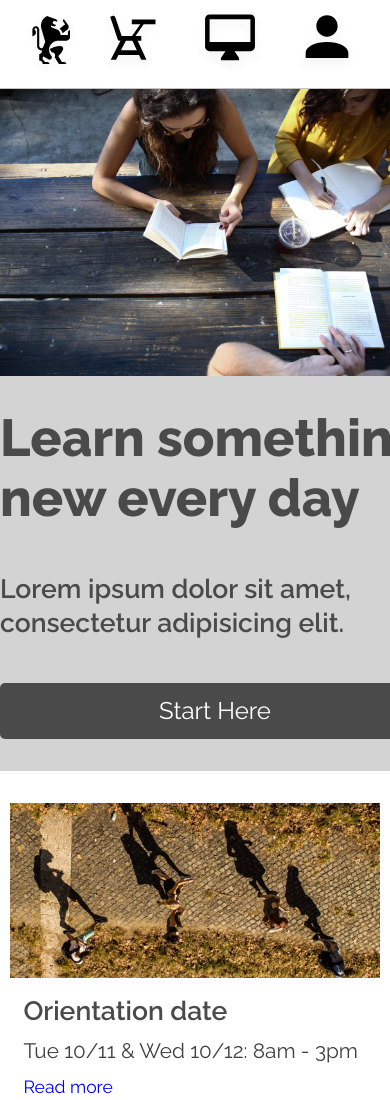
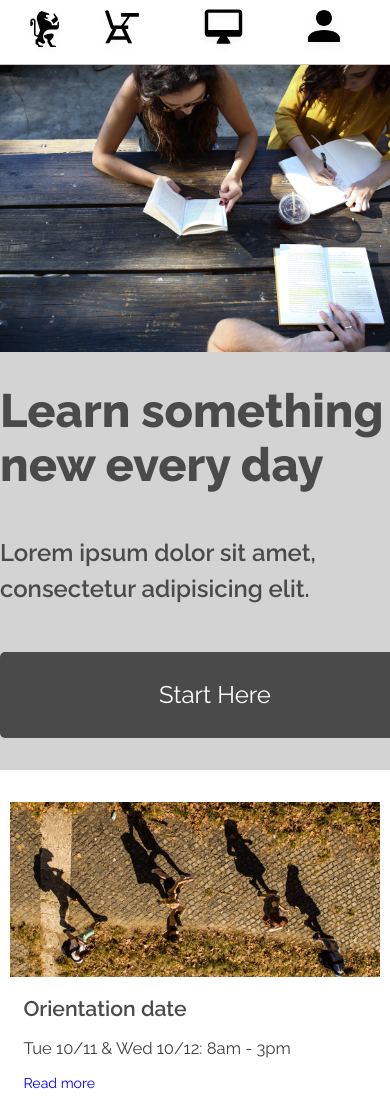
Before and after one commit to manelson32/colmar, a plain HTML site: page index.html in a window 390 px wide. Shown: the top 1100 px of the page. Drawn offline with Linux system fonts and the light colour scheme.

Commit message:
Add favicon, button animation, and media queries for font-sizing

```diff
--- a/resources/css/styles.css
+++ b/resources/css/styles.css
@@ -13,18 +13,18 @@ html {
 }
 
 p, span {
-  font-size: 1.3rem;
+  font-size: 1.3em;
   line-height: 1.9rem;
 }
 
 h1 {
-  font-size: 3.25rem;
-  line-height: 3.75rem;
-  padding-bottom: 3rem;
+  font-size: 3.25em;
+
+  padding-bottom: 3em;
 }
 
 h2 {
-  font-size: 2.66rem;
+  font-size: 2.66em;
   line-height: 3.10rem;
   padding-bottom: 2rem;
 }
@@ -42,8 +42,8 @@ h4 {
 }
 
 h5 {
-  font-size: 1.66rem;
-  line-height: 2.1rem;
+  font-size: 1.66em;
+  line-height: 1.5em;
 }
 
 h6 {
@@ -137,8 +137,13 @@ nav li {
   background-color: #4a4a4a;
   color: white;
   border-radius: 5px;
+  transition-property: background-color;
+  transition-duration: 750ms;
+}
+.button:hover {
+  background-color: ForestGreen;
+}
 
-}
 
 .sixty img, .sixty .textcontent {
   width: 95%;
@@ -224,7 +229,18 @@ header .tablet {
 @media only screen and (max-width: 720px) {
   header span.desktop {
     display: none;
-  }/*
+  }
+  header {
+    height: 4rem;
+  }
+  header img, .tablet img {
+    height: 3rem;
+  }
+  .main {
+    top: 4rem;
+  }
+
+  /*
   header .tablet ul {
     display: flex;
     justify-content: space-around;
@@ -269,6 +285,7 @@ header .tablet {
 .cta .textcontent {
   width: 70%;
   min-width: 430px;
+  line-height: 3.75em;
 
 
 }
@@ -319,8 +336,10 @@ header .tablet {
     width: 100%;
   }
 }
-@media only screen and (max-width: 490px) {
-
+@media only screen and (max-width: 850px) {
+.cta .textcontent {
+  font-size: .9em;
+}
 }
 
 /* Quotes and Features section */
@@ -376,11 +395,16 @@ header .tablet {
   padding: .5rem 0;
 }
 .feature a {
-  font-size: 1.1rem;
+  font-size: 1.1em;
   line-height: 1.6rem;
   color: blue;
 }
-@media only screen and (max-width: 640px) {
+@media only screen and (max-width: 1200px) {
+  .features .textcontent {
+    font-size: .8em;
+  }
+}
+@media only screen and (max-width: 900px) {
   .features .quote {
     display: none;
   }
@@ -421,7 +445,7 @@ header .tablet {
 .courses {
   flex-wrap: wrap;
   align-items: normal;
-  justify-content: space-between;
+  justify-content: space-around;
   padding: 0 4.5rem;
   padding-bottom: 1rem;
 
@@ -430,6 +454,7 @@ header .tablet {
 .course {
   flex-basis: 31%;
   flex-shrink: 1;
+  min-width: 275px;
   /*margin: 0 1rem 2rem 1rem;*/
   margin-top: 2rem;
   background-color: white;
@@ -476,6 +501,7 @@ header .tablet {
 .forty img {
   width: 30%;
   padding: 1rem;
+  min-width: 130px;
 }
 
 .thesis video {
@@ -496,7 +522,12 @@ header .tablet {
 .exhibit.sixty p {
   padding-top: 1rem;
 }
-@media only screen and (max-width: 640px) {
+@media only screen and (max-width: 1200px) {
+  .thesis .textcontent {
+    font-size: .8em;
+  }
+}
+@media only screen and (max-width: 900px) {
   .thesis .forty, .thesis .sixty .textcontent {
     display: none;
   }
@@ -519,7 +550,7 @@ footer {
 }
 
 .copyright p {
-  font-size: 1rem;
+  font-size: 1em;
   line-height: normal;
   padding-left: 1.5rem;
 }
@@ -527,6 +558,10 @@ footer {
 .copyright, footer nav {
   padding-top: 1rem;
 }
+@media only screen and (max-width: 640px) {
+  .copyright p, footer a {
+    font-size: .9em;
+  }
 @media only screen and (max-width: 490px) {
   footer nav {
     display: none;
```
Also changed, not shown: index.html (+4 -0 lines), favicon.ico.
